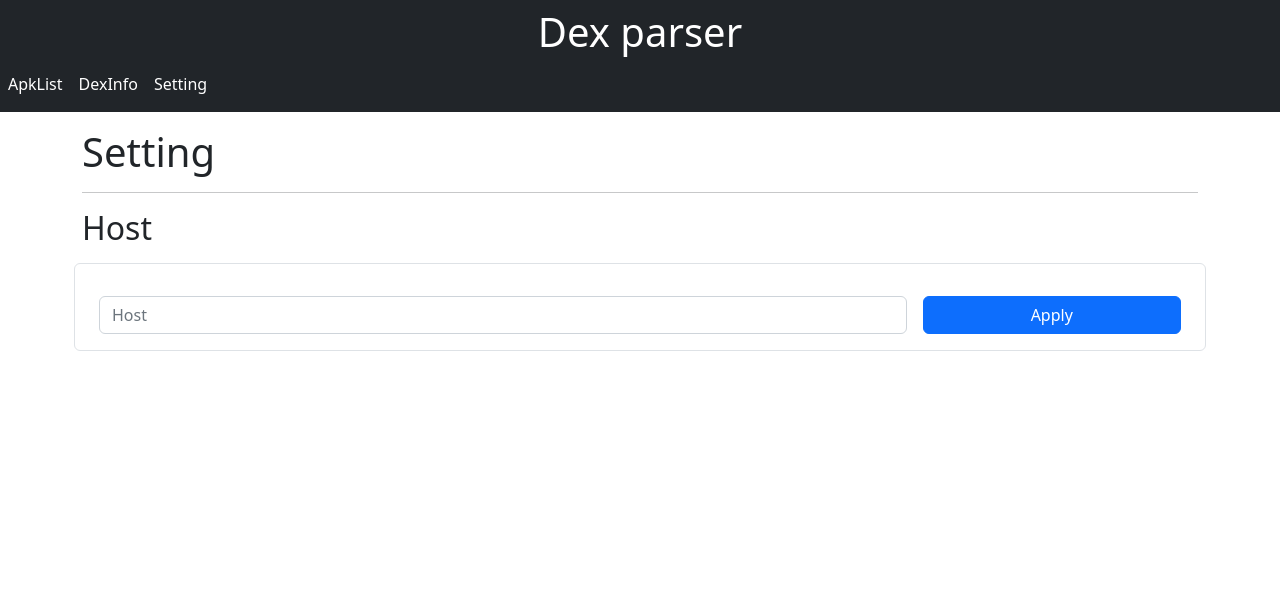
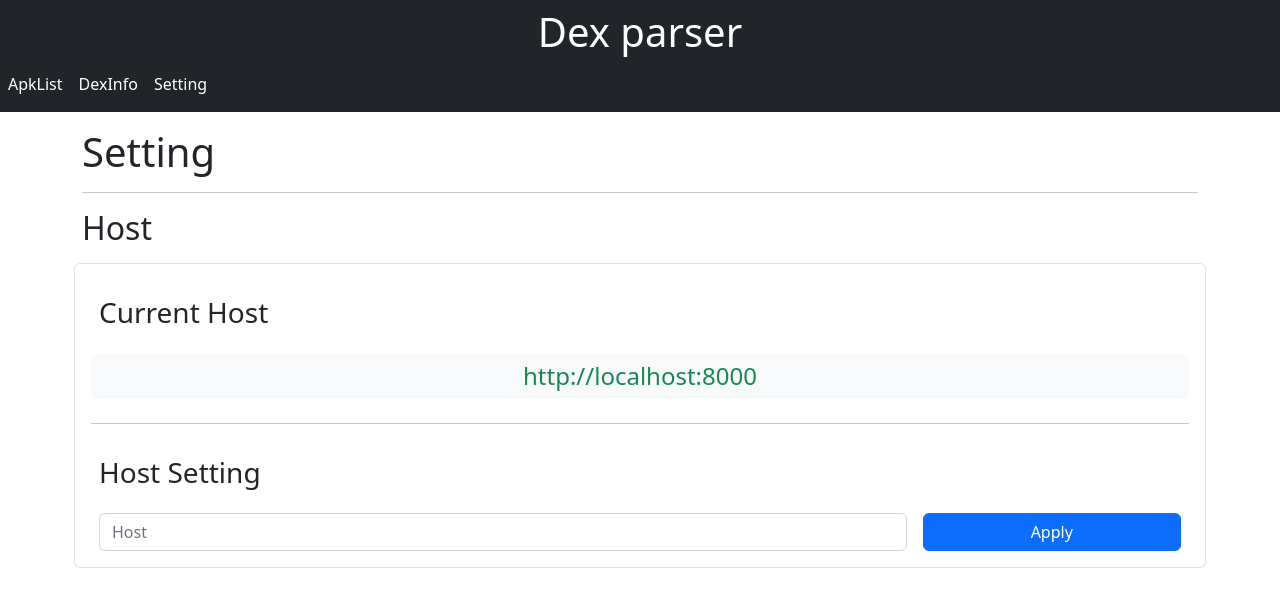
Before and after one commit to shpusan001/dexparser, a React (Create React App) app in the folder client/: page /setting in a window 1280 px wide. Shown: the top 606 px of the page. Built offline with nearby package versions, Linux system fonts and the light colour scheme.

Commit message:
Fix: 프론트엔드 Setting 페이지 현재 호스트 나타내는 기능 추가

```diff
--- a/client/src/component/server_setting/ServerSettingForm.js
+++ b/client/src/component/server_setting/ServerSettingForm.js
@@ -44,6 +44,10 @@ export default function ServerSettingForm() {
     <>
       <h2>Host</h2>
       <form class="row g-3 align-items-center my-3 border rounded p-3">
+        <h3>Current Host</h3>
+        <h4 class="text-center text-success bg-light rounded p-2">{host}</h4>
+        <hr />
+        <h3>Host Setting</h3>
         <div class="col-9">
           <div class="input-group">
             <input
--- a/client/src/redux/setting.js
+++ b/client/src/redux/setting.js
@@ -6,7 +6,7 @@ const SET_HOST = "setting_SET_HOST";
 export const setMainHost = createAction(SET_HOST, (data) => data);
 
 const initialState = {
-  host: "",
+  host: "http://localhost:8000",
 };
 
 const setting = handleActions(
```
